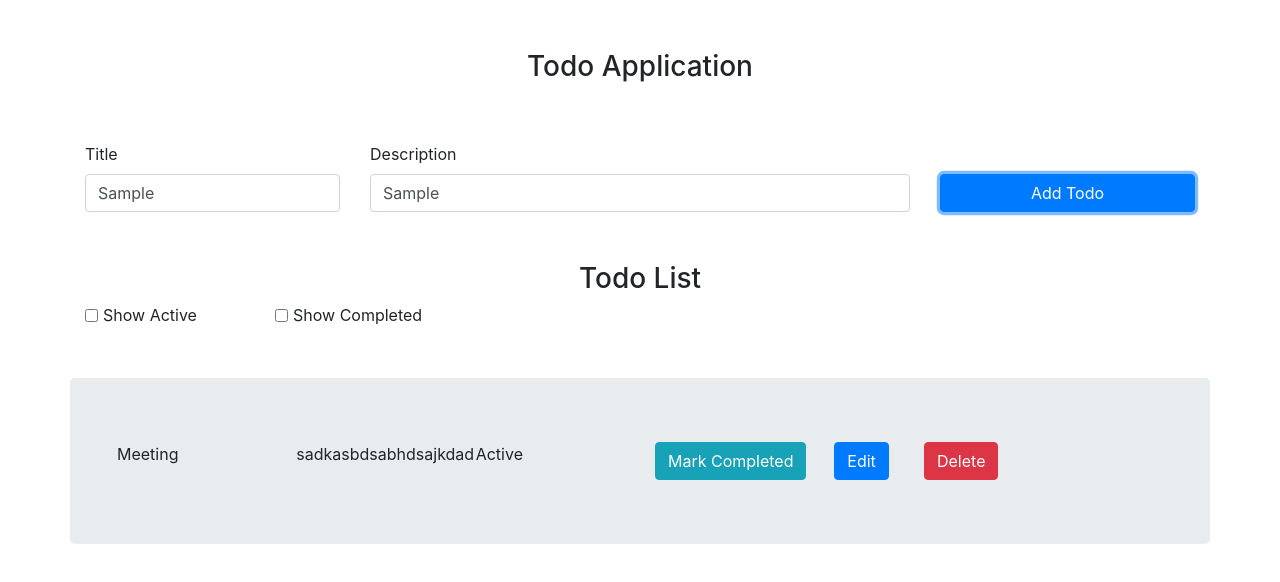
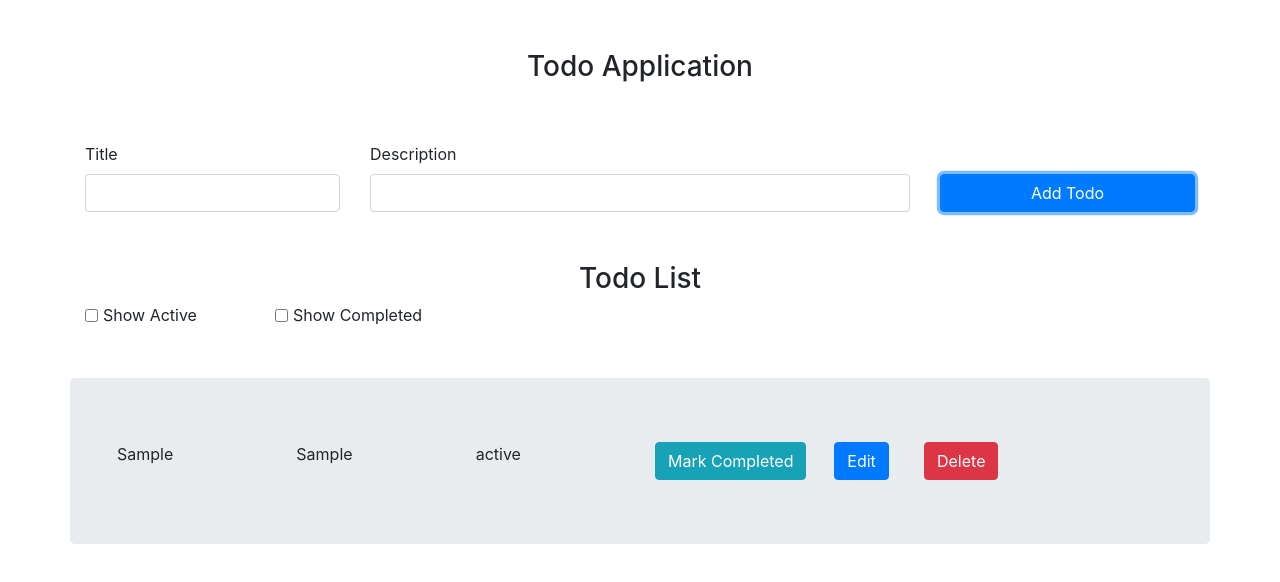
Before and after one commit to iamerratic/todo_ineuron, a plain HTML site: page index.html in a window 1280 px wide. Both pictures are taken after typing "Sample", "Sample" into the empty fields and a click on the button "Add Todo". Drawn offline with nearby package versions, Linux system fonts and the light colour scheme.

Commit message:
list item rendered done

```diff
--- a/index.html
+++ b/index.html
@@ -75,24 +75,8 @@
           </div>
         </div>
       </div>
-      <div class="row jumbotron section">
-        <div class="col-md-2">Meeting</div>
-        <div class="col-md-2">sadkasbdsabhdsajkdad</div>
-        <div class="col-md-2">Active</div>
-        <div class="col-md-2">
-          <button class="btn btn-info">Mark Completed</button>
-        </div>
-        <div class="col-md-4">
-          <div class="row">
-            <div class="col-md-3">
-              <button class="btn btn-primary">Edit</button>
-            </div>
-            <div class="col-md-3">
-              <button class="btn btn-danger">Delete</button>
-            </div>
-          </div>
-        </div>
-      </div>
+      <!-- List Goes here -->
+      <div class="todo_list"></div>
     </div>
     <script src="./todo.js"></script>
   </body>
--- a/todo.js
+++ b/todo.js
@@ -1,23 +1,122 @@
-// 1 way
-
-// const titleField = document.querySelector('#title');
-// const btn = document.querySelector('#btn');
+const todos = [];
 
 
-// btn.addEventListener('click', function () {
-//     console.log(titleField.value);
-// });
+const todoForm = document.querySelector('#todoForm');
+const btn = document.querySelector('#btn');
+const title = document.querySelector('#title');
+const description = document.querySelector('#description');
+
+btn.addEventListener('click', function () {
+
+    const form = new FormData(todoForm);
+    var formValues = {};
+    for (var val of form.keys()) {
+        formValues[val] = form.get(val);
+    }
+
+    var todo = {
+        title: formValues.title,
+        description: formValues.description,
+        createdAt: new Date().toString(),
+        status: 'active'
+    };
+
+    title.value = null;
+    description.value = null;
+
+    todos.push(todo);
+    render(todos);
+});
 
 
-// 2 way FormData
-const todoForm = document.querySelector('#todoForm');
-const btn = document.querySelector('#btn');
+function getTodo(title, description) {
+
+    return {
+        title,
+        description,
+        createdAt: new Date().toString(),
+        status: 'active'
+    };
+}
 
 
-btn.addEventListener('click', function () {
-    const form = new FormData(todoForm);
+function render(todos) {
 
-    for (var val of form.values()) {
-        console.log(val);
-    }
-});
+    const todo_list = document.querySelector('.todo_list');
+
+    const items = todos.map(todo => renderATodoItem(todo));
+
+    // I have to clear all the content inside that
+    todo_list.innerHTML = null;
+
+    items.forEach(item => {
+        todo_list.appendChild(item);
+    });
+}
+
+
+function renderATodoItem(todo) {
+
+    const mainRow = document.createElement('div');
+    mainRow.className = 'row jumbotron section';
+
+    const titleDiv = document.createElement('div');
+    const descriptionDiv = document.createElement('div');
+    const statusDiv = document.createElement('div');
+    titleDiv.className = 'col-md-2';
+    titleDiv.textContent = todo.title;
+    descriptionDiv.className = 'col-md-2';
+    descriptionDiv.textContent = todo.description;
+    statusDiv.className = 'col-md-2';
+    statusDiv.textContent = todo.status;
+
+    let markCompletedDiv = document.createElement('div');
+    markCompletedDiv.className = 'col-md-2';
+
+    let statusBtn = document.createElement('button');
+    statusBtn.className = 'btn btn-info';
+    statusBtn.textContent = 'Mark Completed';
+
+    markCompletedDiv.appendChild(statusBtn);
+
+    const actionsDiv = document.createElement('div');
+    actionsDiv.className = 'col-md-4';
+
+    const row = document.createElement('div');
+    row.className = 'row';
+
+    let editDiv = document.createElement('div');
+    editDiv.className = 'col-md-3';
+
+    statusBtn = document.createElement('button');
+    statusBtn.className = 'btn btn-primary';
+    statusBtn.textContent = 'Edit';
+
+    editDiv.appendChild(statusBtn);
+
+    row.appendChild(editDiv);
+
+    let statusAction = document.createElement('div');
+    statusAction.className = 'col-md-3';
+
+    statusBtn = document.createElement('button');
+    statusBtn.className = 'btn btn-danger';
+    statusBtn.textContent = 'Delete';
+
+    statusAction.appendChild(statusBtn);
+
+    row.appendChild(statusAction);
+
+    actionsDiv.appendChild(row);
+
+    mainRow.appendChild(titleDiv);
+    mainRow.appendChild(descriptionDiv);
+    mainRow.appendChild(statusDiv);
+    mainRow.appendChild(markCompletedDiv);
+    mainRow.appendChild(actionsDiv);
+
+    return mainRow;
+}
+
+
+render(todos);
```
